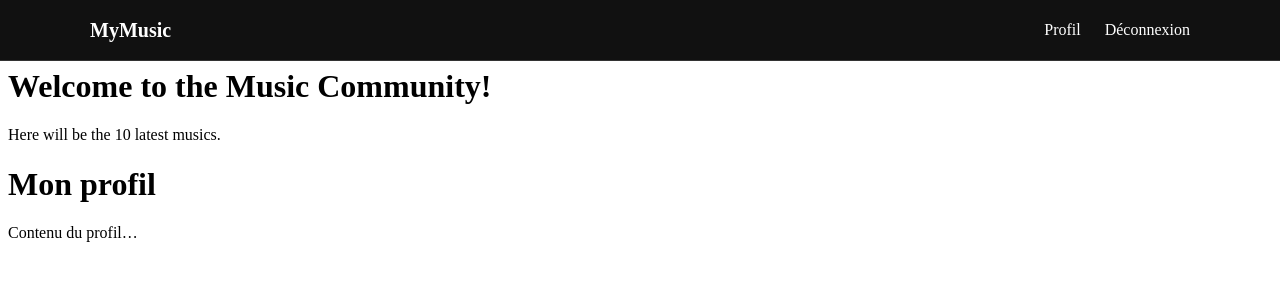
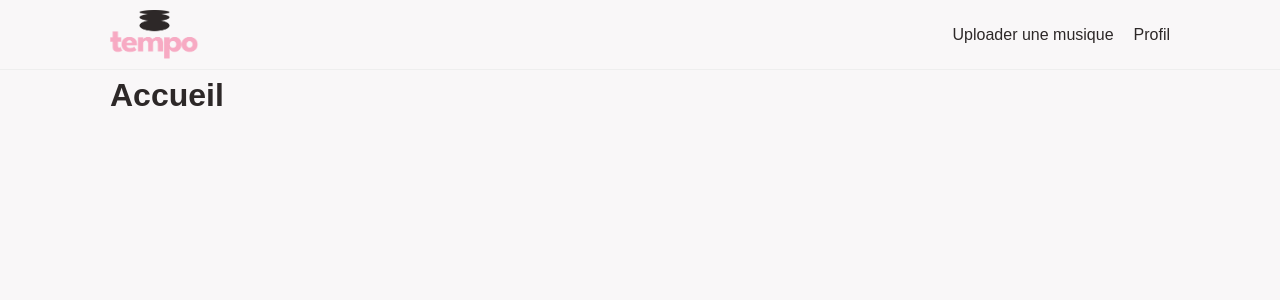
Before and after one commit to Michael-Rousseau/music_community, a PHP site: page / in a window 1280 px wide. Shown: the top 300 px of the page. Run offline with PHP 8.4, Linux system fonts and the light colour scheme; the visitor is signed in with stand-in values (Sample User, id 1).

Commit message:
style : basic css

```diff
--- a/app/Controllers/AuthController.php
+++ b/app/Controllers/AuthController.php
@@ -37,7 +37,8 @@ class AuthController {
             if ($this->userModel->validatePassword($user, $password)) {
                 if ($user['token'] === null) {
                     Auth::login($user);
-                    header("Location: /profile");
+                    header("Location: " . BASE_URL . "/profile");
+
                     exit;
                 } else {
                     $message = "Votre compte n'est pas encore vérifié. Vérifiez votre email.";
--- a/app/Controllers/HomeController.php
+++ b/app/Controllers/HomeController.php
@@ -3,11 +3,6 @@ namespace Controllers;
 
 class HomeController {
     public function index() {
-
-        // For now, just a placeholder
-        echo "<h1>Welcome to the Music Community!</h1>";
-        echo "<p>Here will be the 10 latest musics.</p>";
-
         include __DIR__ . '../../Views/home.php';
     }
 }
--- a/app/Controllers/ProfileController.php
+++ b/app/Controllers/ProfileController.php
@@ -21,7 +21,7 @@ class ProfileController
         $user = Auth::user(); // return $_SESSION['user']
 
         if (!$user) {
-            header("Location: /login");
+            header("Location: " . BASE_URL . "login");
             exit;
         }
 
--- a/app/Core/helpers.php
+++ b/app/Core/helpers.php
@@ -4,7 +4,7 @@ use Core\Auth;
 
 function requireLogin() {
     if (!Auth::check()) {
-        header("Location: /login");
+        header("Location: " . BASE_URL . "login");
         exit;
     }
 }
--- a/app/Views/header.php
+++ b/app/Views/header.php
@@ -1,65 +1,68 @@
 <header class="site-header">
-    <div class="header-container">
-        <a href="/" class="logo">MyMusic</a>
+    <div class="header-container wrapper">
+
+        <a href="<?= BASE_URL ?>/" class="logo">
+            <div>
+                <img src="<?= BASE_URL ?>/assets/images/logo_tempo.png" alt="Logo Tempo">
+            </div>
+        </a>
 
         <nav>
             <?php if(\Core\Auth::check()): ?>
-                <a href="/profile">Profil</a>
-                <a href="/logout">Déconnexion</a>
+                <a href="<?= BASE_URL ?>/m/new">Uploader une musique</a>
+                <a href="<?= BASE_URL ?>/profile">Profil</a>
             <?php else: ?>
-                <a href="/login" class="login-button">Connexion</a>
+                <a href="<?= BASE_URL ?>/login" class="btn primary">Connexion</a>
             <?php endif; ?>
         </nav>
     </div>
 </header>
 
 <style>
+
     .site-header {
         position: fixed;
         top: 0;
         left: 0;
         right: 0;
-        height: 60px;
-        background: #111;
-        color: #fff;
+        height: var(--header-height);
+        background: var(--background-light);
         display: flex;
         align-items: center;
         z-index: 1000;
-        border-bottom: 1px solid #333;
+        border-bottom: 1px solid #eee;
     }
 
     .header-container {
-        max-width: 1100px;
-        margin: 0 auto;
-        width: 100%;
         display: flex;
         justify-content: space-between;
         align-items: center;
-        padding: 0 20px;
     }
 
     .logo {
-        color: #fff;
-        text-decoration: none;
-        font-size: 20px;
-        font-weight: bold;
+        max-width: 100%;
+        max-height: 100%;
+    }
+    .logo div {
+        max-width: 100%;
+        max-height: var(--header-height);
+        display: flex;
+        align-items: center;
+        justify-content: center;
+
+    }
+    .logo img {
+        height: calc(var(--header-height) - 2 * 10px);
+        width: auto;
+        max-width: none;
+        object-fit: contain;
+        display: block;
     }
 
-    nav a {
-        color: #fff;
-        text-decoration: none;
-        margin-left: 20px;
-        font-size: 16px;
+
+    nav {
+        display: flex;
+        gap: 20px;
     }
 
-    .login-button {
-        padding: 6px 12px;
-        background: #fff;
-        color: #111 !important;
-        border-radius: 4px;
-    }
-
-    body {
-        padding-top: 60px; /* ensures content is not behind the header */
-    }
 </style>
--- a/app/Views/home.php
+++ b/app/Views/home.php
@@ -1,11 +1,10 @@
 <?php
 ob_start();
 ?>
-<h1>Mon profil</h1>
-<p>Contenu du profil…</p>
+<h1>Accueil</h1>
 
 <?php
 $content = ob_get_clean();
-$title = "Home";
+$title = "Accueil";
 include __DIR__ . '/layout.php';
 ?>
--- a/app/Views/layout.php
+++ b/app/Views/layout.php
@@ -3,12 +3,13 @@
 <head>
     <meta charset="UTF-8">
     <title><?= $title ?? 'Music sharing'; ?></title>
+    <link rel="stylesheet" href="<?= BASE_URL ?>/assets/css/global.css">
 </head>
 <body>
 
     <?php include __DIR__ . '/header.php'; ?>
 
-    <main>
+    <main class="wrapper">
         <?= $content ?? '' ?>
     </main>
 
--- a/public/verif.php
+++ b/public/verif.php
@@ -37,7 +37,7 @@ if (isset($_GET['token']) && !empty($_GET['token'])) {
             // SUCCÈS : 1 ligne a été modifiée, le token était bon
             $message = 'Vérification réussie ! Votre compte est maintenant actif. Vous pouvez vous connecter.';
             $message_type = 'success';
-            header("Location: /login");
+            header("Location: " . BASE_URL . "login");
             exit;
         } else {
             // ÉCHEC : 0 ligne modifiée, le token est invalide ou a déjà été utilisé
```
Also changed, not shown: app/Controllers/MusicController.php (+2 -9 lines), app/Views/auth/login.php (+18 -16 lines), app/Views/auth/signup.php (+12 -13 lines), app/Views/auth/verify.php (+10 -11 lines), app/Views/music/musicPage.php (added, +12 -0 lines), app/Views/music/uploadForm.php (added, +16 -0 lines), public/assets/css/global.css (added), public/assets/images/logo_tempo.png (added).
